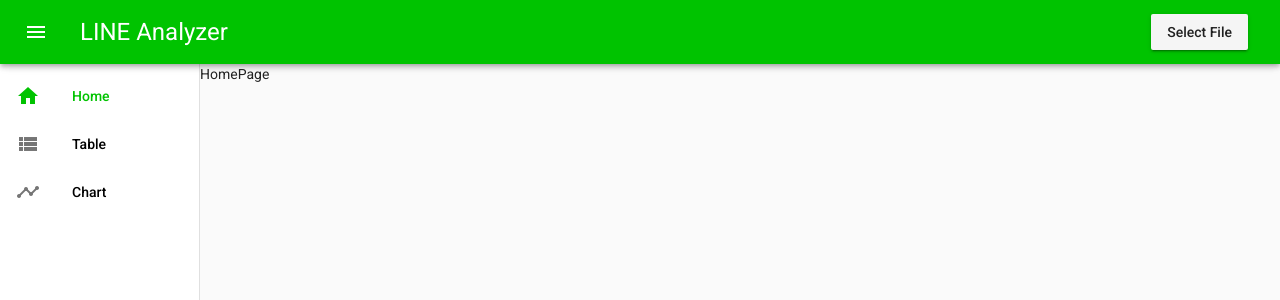
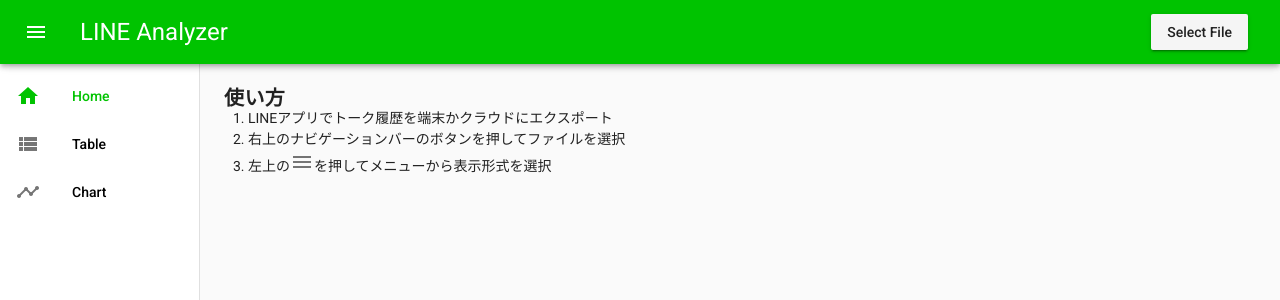
Before and after one commit to rainbartown/line_analyzer, a Vue app: page / in a window 1280 px wide. Shown: the top 300 px of the page. Built offline with nearby package versions, Linux system fonts and the light colour scheme.

Commit message:
add home page

```diff
--- /dev/null
+++ b/src/components/HomePage.vue
@@ -0,0 +1,22 @@
+<template>
+  <v-container fluid>
+    <v-layout wrap>
+      <v-flex>
+        <h1 class="title font-weight-bold">
+          使い方
+        </h1>
+        <ol>
+          <li>LINEアプリでトーク履歴を端末かクラウドにエクスポート</li>
+          <li>右上のナビゲーションバーのボタンを押してファイルを選択</li>
+          <li>左上の<v-icon>menu</v-icon>を押してメニューから表示形式を選択</li>
+        </ol>
+      </v-flex>
+    </v-layout>
+  </v-container>
+</template>
+
+<script>
+export default {
+  name: 'HomePage',
+};
+</script>
--- a/src/router/index.js
+++ b/src/router/index.js
@@ -1,9 +1,9 @@
 import Vue from 'vue';
 import Router from 'vue-router';
+import HomePage from '@/components/HomePage';
 
 Vue.use(Router);
 
-const HomePage = { template: '<div>HomePage</div>' };
 const TablePage = { template: '<div>TablePage</div>' };
 const ChartPage = { template: '<div>ChartPage</div>' };
 
```
